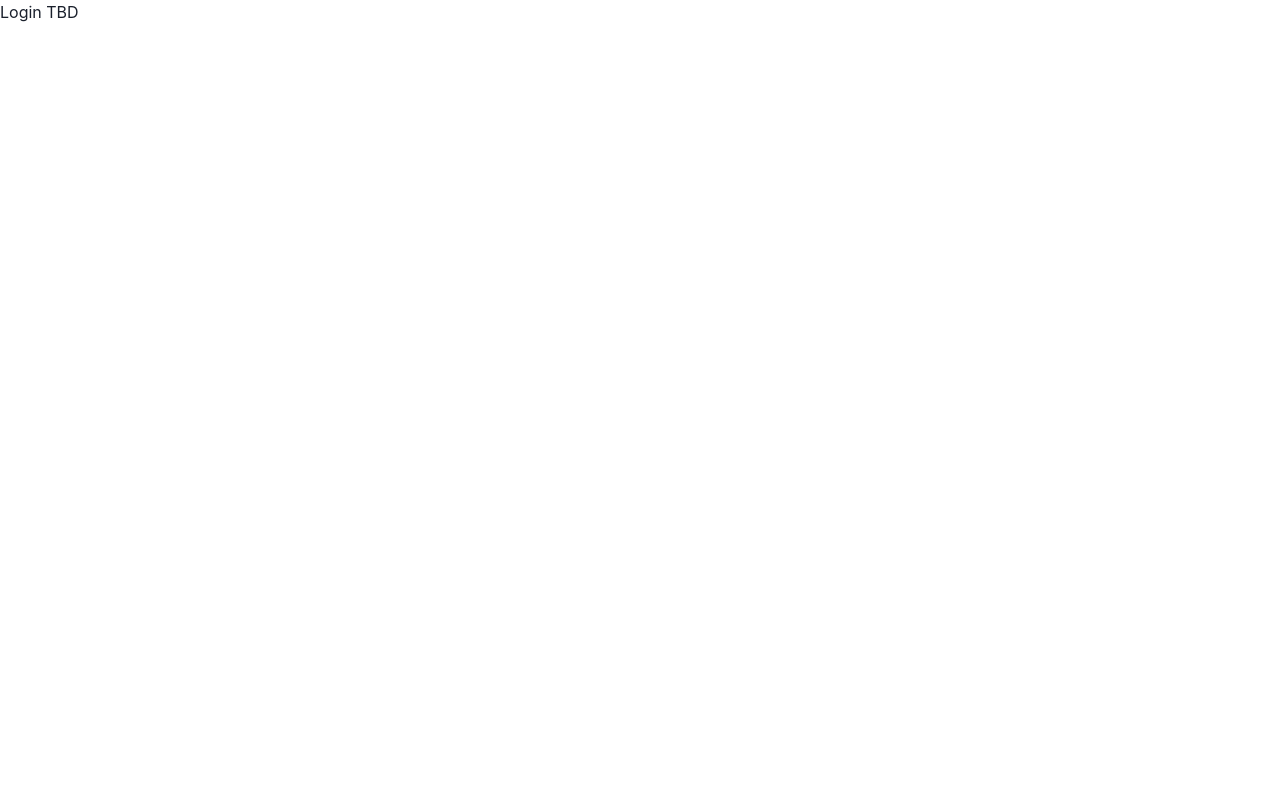
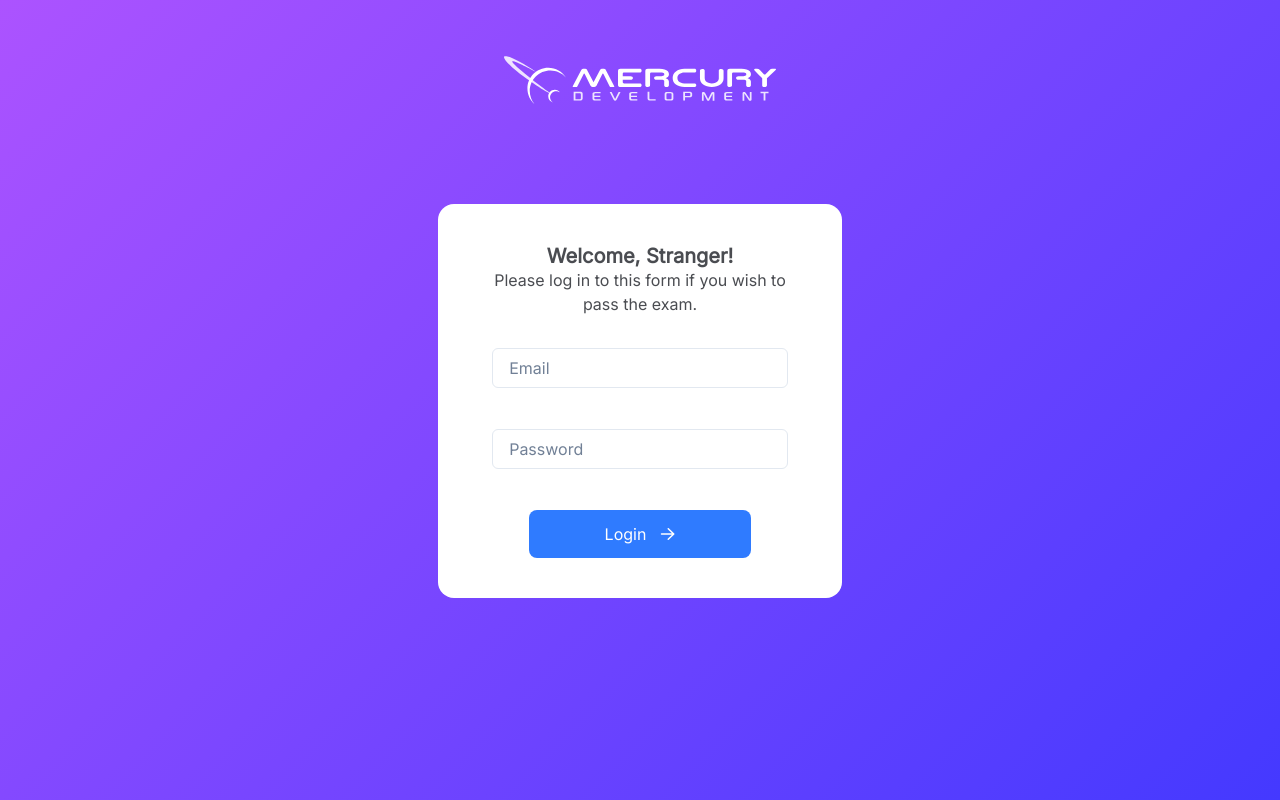
Before and after one commit to f7olivera/react-test-assignment, a React (Vite) app: page / in a window 1280 px wide. Built offline with nearby package versions, Linux system fonts and the light colour scheme.

Commit message:
Update App.tsx

```diff
--- a/src/App.tsx
+++ b/src/App.tsx
@@ -1,9 +1,22 @@
 import { useState } from "react";
+import { Flex } from "@chakra-ui/react";
+import Login from "./components/Login";
+import Profile from "./components/Profile";
+import Layout from "./components/Layout";
+import { userData } from "./utils/types";
+
 
 function App() {
-  const [user, setUser] = useState();
+  const [user, setUser] = useState(undefined as userData);
 
-  return user ? <div>Profile TBD</div> : <div>Login TBD</div>;
+  return (
+      <Flex justifyContent='center' width='100%' height='100vh' fontFamily='Inter'
+            background={'linear-gradient(-45deg, #4439FF 0%, #AC53FF 100%)'}>
+        <Layout>
+          {user ? <Profile {...user} setUser={setUser} /> : <Login setUser={setUser}/>}
+        </Layout>
+      </Flex>
+  );
 }
 
 export default App;
```
